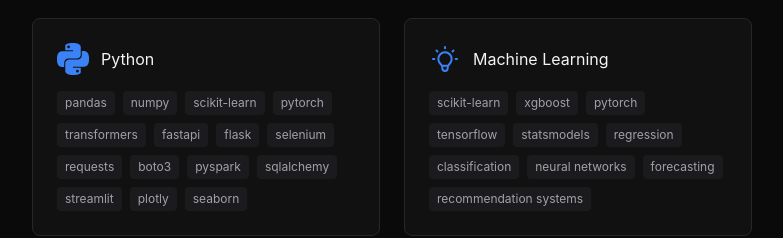
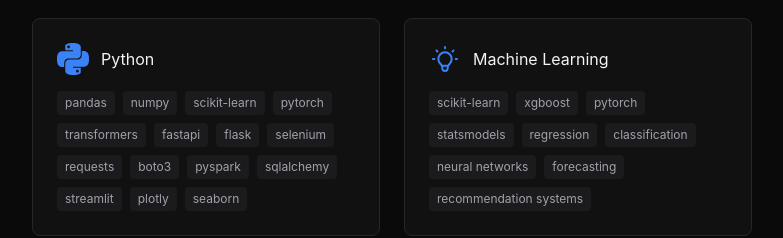
Before and after one commit to FedericoDM/federicodm.github.io, a Next.js app: page / in a window 1280 px wide. Shown: the part 3280-3518 px from the top of the page, without its empty margins (248-1031 px from the left). Built offline with nearby package versions, Linux system fonts and the light colour scheme.

Commit message:
Small change to skills section

```diff
--- a/app/page.tsx
+++ b/app/page.tsx
@@ -180,7 +180,7 @@ icon={
 <path strokeLinecap="round" strokeLinejoin="round" strokeWidth={1.5} d="M9.663 17h4.673M12 3v1m6.364 1.636l-.707.707M21 12h-1M4 12H3m3.343-5.657l-.707-.707m2.828 9.9a5 5 0 117.072 0l-.548.547A3.374 3.374 0 0014 18.469V19a2 2 0 11-4 0v-.531c0-.895-.356-1.754-.988-2.386l-.548-.547z" />
 </svg>
 }
-skills={['scikit-learn', 'xgboost', 'pytorch', 'tensorflow', 'statsmodels', 'regression', 'classification', 'neural networks', 'forecasting', 'recommendation systems']}
+skills={['scikit-learn', 'xgboost', 'pytorch', 'statsmodels', 'regression', 'classification', 'neural networks', 'forecasting', 'recommendation systems']}
 />
 <SkillCard
 title="NLP & AI"
```
